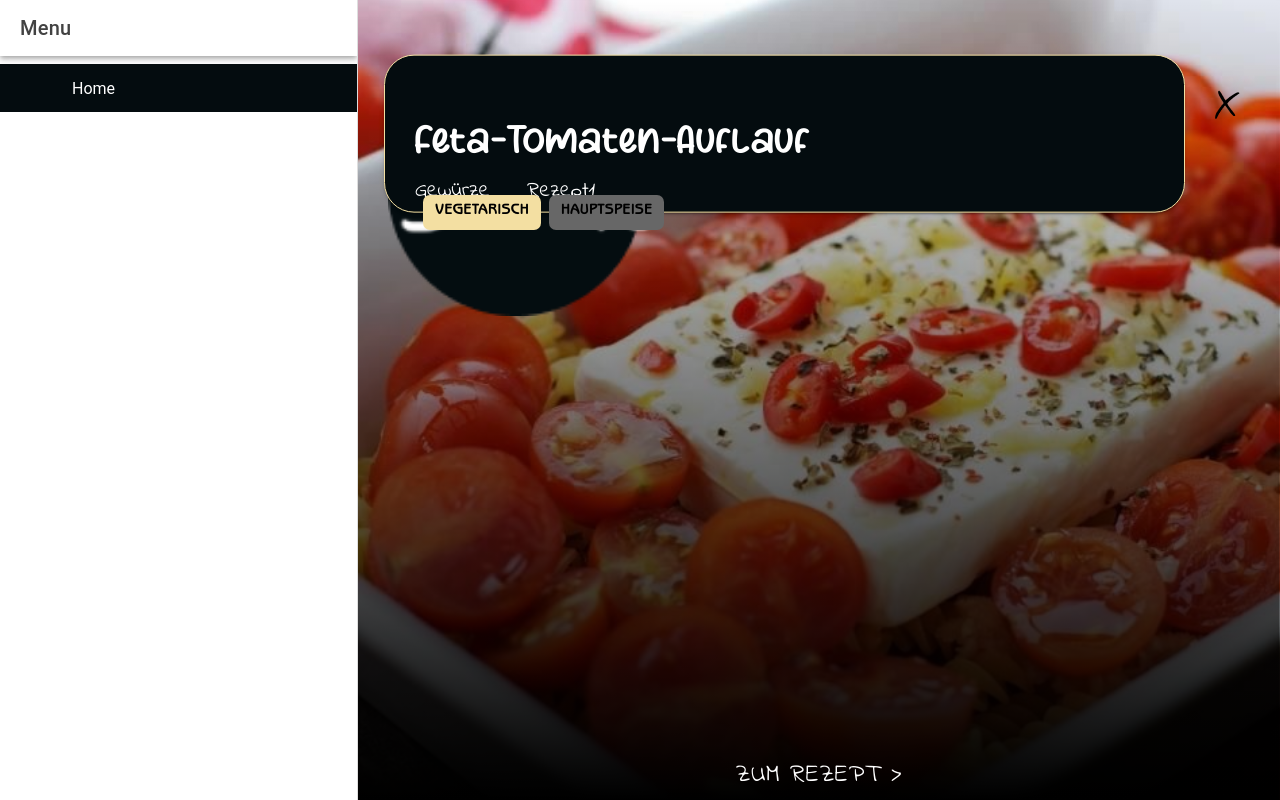
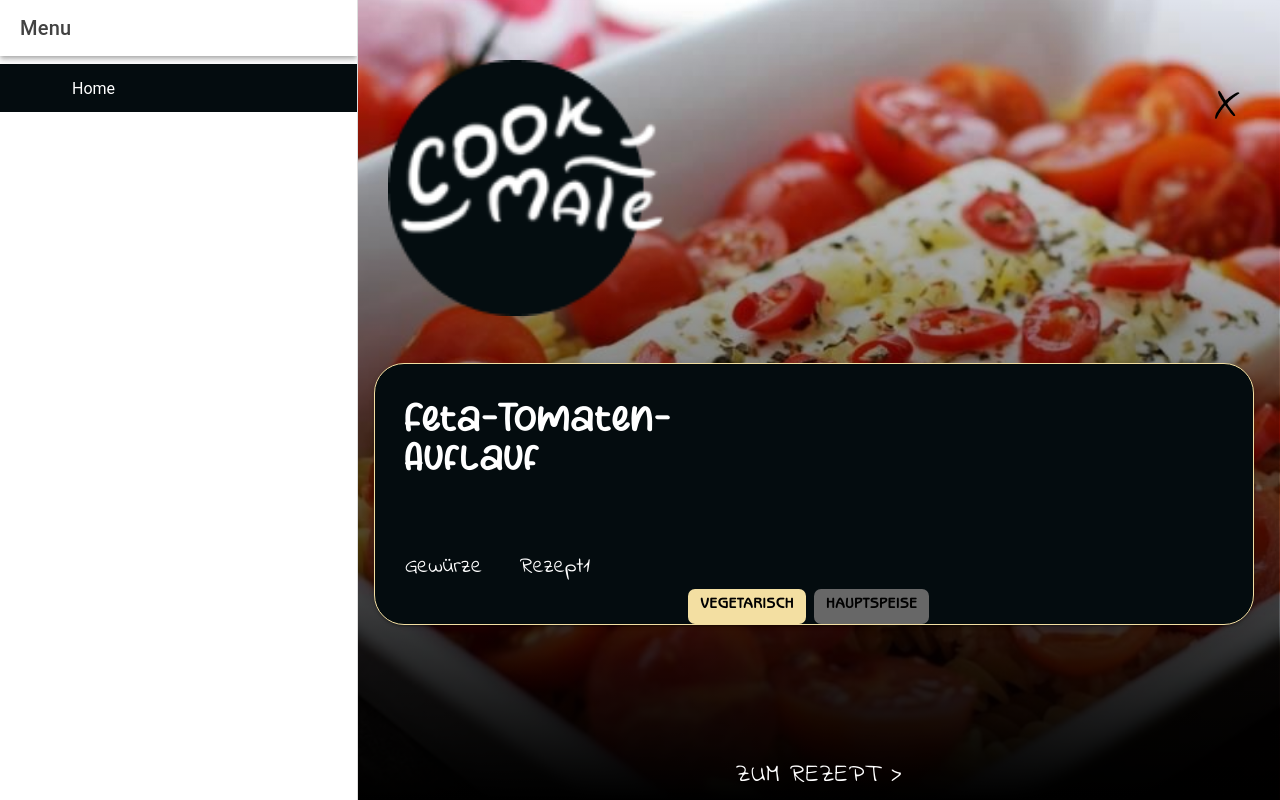
Before and after one commit to HeleneReiter/cookmate, a React (Create React App) app: page /basics/gewurze in a window 1280 px wide. Built offline with nearby package versions, Linux system fonts and the light colour scheme; no server answers.

Commit message:
basics fixed, schneidenlvl1 fertig

```diff
--- a/src/pages/CSS/Arbeitsschritte.css
+++ b/src/pages/CSS/Arbeitsschritte.css
@@ -42,7 +42,7 @@
     line-height: 40px;
 }
 
-ion-content .Arbeitschrittebackground {
+.Arbeitschrittebackground {
     --ion-background-color: #7bacbe;
 }
 
--- a/src/pages/CSS/Home.css
+++ b/src/pages/CSS/Home.css
@@ -31,6 +31,11 @@
   font-family: 'AnythingSkribble';
 }
 
+.home h3 {
+  font-family: 'AnythingSkribble';
+  font-size: 20px;
+}
+
 .basics-card {
   display: grid;
   width: 100%;
@@ -43,7 +48,8 @@
   background-size: cover;
   background-position: center;
   background-repeat: no-repeat;
-;
+
+
 }
 
 .basics-card::before {
@@ -77,12 +83,13 @@
 
 .basicsButton {
   width: 400px;
-  height: 10px;
+  height: 100px;
   margin: 0.5em;
   border-radius: 10px;
   text-align: center;
   text-transform: uppercase;
   font-size: 40px;
+
   font-family: 'AnythingSkribble';
   background-color: transparent;
   color: #F3DFA2;
@@ -90,6 +97,7 @@
   display: flex;
   flex-direction: column;
   justify-content: center;
+  margin: auto;
 }
 
 .button-inner-content {
--- a/src/pages/CSS/RecipeCard.css
+++ b/src/pages/CSS/RecipeCard.css
@@ -39,10 +39,20 @@ h3 {
 }
 
 
+.content {
+    --ion-background-color: transparent;
+
+}
+
 .box {
-    margin-bottom: 30px;
-    background-color: #040C0F;
+    height: 260px;
+    width: 336px;
+    position: relative;
+
+
 }
+
+
 
 .custom-ion-card {
     background-color: #040C0F;
@@ -52,20 +62,16 @@ h3 {
     border-radius: 30px; /* Abgerundete Ecken */
     border-color: #F3DFA2;
 
-    width: 90%;
-    max-height: auto;
-    position: relative;
-    transform: translateY(20%);
-    align-self: center;
-
-
+    margin-top: 350px;
+    margin-left: auto;
 }
 
 .custom-ion-card p {
     font-family: 'AnythingSkribble';
-    font-size: 48px;
-    font-weight: 200;
+    font-size: 48.7px;
+    font-weight: 400;
     color: white;
+
 
     padding-left: 30px;
     padding-top: 30px;
@@ -75,7 +81,13 @@ h3 {
 
     letter-spacing: -0.09px;
     line-height: 38.6px;
+    text-align: left;
+
 }
+
+
+
+
 
 .zumRezept p{
     color: white;
@@ -136,25 +148,42 @@ h3 {
 }
 
 .labelbox {
-    position: absolute;
     max-height: auto;
     position: relative;
-    padding-left: 45px;
+    bottom: 50px;
+    right: 10px;
+
+}
+
+.labelboxBasics {
+    max-height: auto;
+    display: flex;
+    position: relative;
+
+    justify-content: center;
+    right: 10px;
+    bottom: 50px;
 
 }
 
 .info {
+    margin-top: 10px;
+    position: absolute;
+    bottom: 35px;
+    text-align: left;
     padding-left: 30px;
+
 }
 
 .info h2{
     color: white;
     font-family: 'IndieFlower';
-    font-size: 21px;
+    font-size: 21.7px;
     word-spacing: 30px;
 
     letter-spacing: -0.04px;
     line-height: 38.6px;
+
 }
 
 
@@ -168,6 +197,7 @@ h3 {
     border: 1.2px solid;
     border-color: #D50032;
     border-radius: 5.97px/6px;
+    margin: 10px;
 }
 
 .circleTwo {
@@ -176,6 +206,7 @@ h3 {
     border: 1.2px solid;
     border-color: #f3dfa2;
     border-radius: 5.97px/6px;
+    margin: 10px;
 }
 
 .circleThree {
@@ -184,6 +215,7 @@ h3 {
     border: 1.2px solid;
     border-color: #7EBDC2;
     border-radius: 5.97px/6px;
+    margin: 10px;
 }
 
 .circleOneFilled {
@@ -213,14 +245,15 @@ h3 {
     background-color: #7EBDC2;
 }
 
-ion-segment {
-    background: transparent;
-    height: 30px;
-    width: auto;
-    align-self: center;
-    position: absolute;
+.Circles {
+    display: flex;
+    position: relative;
+    margin-top: 10;
 
-    top: 710px;
+    justify-content: center;
+    align-items: center;
+
+
 }
 
 /* Stil für nicht ausgewählte Segment-Buttons */
@@ -249,3 +282,18 @@ ion-segment-button.segment-activated .circle{
     --ion-background-color: transparent;
 
 }
+
+.swiper {
+    margin: 10px;
+    position: absolute;
+    width: 100%;
+    height: 100%;
+    background-color: transparent;
+
+}
+
+.swiper_slide {
+    margin: none;
+    background-color: transparent;
+
+}
--- a/src/pages/Levels/Basics/BasicGewürze.tsx
+++ b/src/pages/Levels/Basics/BasicGewürze.tsx
@@ -18,11 +18,12 @@ const BasicGewürze: React.FC = () => {
     return (
       <>
       <IonCard className="custom-ion-card">
-          <div className="box"></div>
+          <div className="box">
           <p>Feta-Tomaten-Auflauf</p>
           <div className="info"><h2>Gewürze Rezept1</h2></div> {/*besser korrigieren*/}
+          </div>
           </IonCard>
-          <div className="labelbox">
+          <div className="labelboxBasics">
           <IonChip className="labelVeggie">
             <IonLabel>Vegetarisch</IonLabel>
           </IonChip>
@@ -43,14 +44,15 @@ const BasicGewürze: React.FC = () => {
       }}
     >
       <img className="logo" src="/assets/Elemente/Logo.png" alt="Logo" />
-      <img
+
+
+        <IonCardContent>
+        <img
         onClick={handleCloseClick}
         className="close_dark"
         alt="schließen"
         src="/assets/Elemente/Close.png" style={{ position: 'absolute', right: '40px', top: '90px' }}
       />
-
-        <IonCardContent>
           {renderCardContent()}
         </IonCardContent>
 
--- a/src/pages/Levels/Basics/BasicMarinieren.tsx
+++ b/src/pages/Levels/Basics/BasicMarinieren.tsx
@@ -22,11 +22,12 @@ const BasicMarinieren: React.FC = () => {
     return (
       <>
       <IonCard className="custom-ion-card">
-          <div className="box"></div>
+          <div className="box">
           <p>Himbeersauce</p>
           <div className="info"><h2>Sauce Rezept1</h2></div> {/*besser korrigieren*/}
+          </div>
           </IonCard>
-          <div className="labelbox">
+          <div className="labelboxBasics">
           <IonChip className="labelVegan">
             <IonLabel>Vegan</IonLabel>
           </IonChip>
@@ -47,14 +48,15 @@ const BasicMarinieren: React.FC = () => {
       }}
     >
       <img className="logo" src="/assets/Elemente/Logo.png" alt="Logo" />
-      <img
+
+
+        <IonCardContent>
+        <img
         onClick={handleCloseClick}
         className="close_dark"
         alt="schließen"
         src="/assets/Elemente/Close.png" style={{ position: 'absolute', right: '40px', top: '90px' }}
       />
-
-        <IonCardContent>
           {renderCardContent()}
         </IonCardContent>
 
--- a/src/pages/Levels/Basics/BasicSchneiden.tsx
+++ b/src/pages/Levels/Basics/BasicSchneiden.tsx
@@ -22,10 +22,13 @@ const BasicSchneiden: React.FC = () => {
     return (
       <>
       <IonCard className="custom-ion-card">
+      <div className="box">
           <p>Griechischer Salat</p>
           <div className="info"><h2>Schneiden Rezept1</h2></div> {/*besser korrigieren*/}
+          </div>
           </IonCard>
-          <div className="labelbox">
+
+          <div className="labelboxBasics">
           <IonChip className="labelVeggie">
             <IonLabel>Vegetarisch</IonLabel>
           </IonChip>
@@ -46,15 +49,16 @@ const BasicSchneiden: React.FC = () => {
       }}
     >
       <img className="logo" src="/assets/Elemente/Logo.png" alt="Logo" />
-      <img
+
+
+
+        <IonCardContent >
+        <img
         onClick={handleCloseClick}
         className="close_dark"
         alt="schließen"
         src="/assets/Elemente/Close.png" style={{ position: 'absolute', right: '40px', top: '90px' }}
       />
-
-
-        <IonCardContent>
           {renderCardContent()}
 
         </IonCardContent>
--- a/src/pages/Levels/Basics/BasicTeig.tsx
+++ b/src/pages/Levels/Basics/BasicTeig.tsx
@@ -22,11 +22,12 @@ const BasicTeig: React.FC = () => {
     return (
       <>
       <IonCard className="custom-ion-card">
-          <div className="box"></div>
+          <div className="box">
           <p>Palatschinken</p>
           <div className="info"><h2>Teig Rezept1</h2></div> {/*besser korrigieren*/}
+          </div>
         </IonCard>
-          <div className="labelbox">
+          <div className="labelboxBasics">
           <IonChip className="labelVeggie">
             <IonLabel>Vegetarisch</IonLabel>
           </IonChip>
@@ -47,14 +48,15 @@ const BasicTeig: React.FC = () => {
       }}
     >
       <img className="logo" src="/assets/Elemente/Logo.png" alt="Logo" />
-      <img
+
+
+        <IonCardContent>
+        <img
         onClick={handleCloseClick}
         className="close_dark"
         alt="schließen"
         src="/assets/Elemente/Close.png" style={{ position: 'absolute', right: '40px', top: '90px' }}
       />
-
-        <IonCardContent>
           {renderCardContent()}
 
         </IonCardContent>
--- a/src/pages/Levels/SchneidenLevel1.tsx
+++ b/src/pages/Levels/SchneidenLevel1.tsx
@@ -83,13 +83,16 @@ const SchneidenLevel1: React.FC = () => {
         backgroundPosition: 'center'
       }}
     >
-      <IonContent scrollX >
+      <IonContent
+        scrollX={false}
+        scrollY={false}>
         <Swiper
           onSwiper={setSwiper}
           spaceBetween={100}
           slidesPerView={1}
           scrollbar={{ draggable: false }}
           onSlideChange={handleSlideChange}
+          className="swiper"
         >
 
           <img className="logo" src="/assets/Elemente/Logo.png" alt="Logo" />
@@ -101,16 +104,17 @@ const SchneidenLevel1: React.FC = () => {
                 />
 
           {data.map((slide, index) => (
-            <SwiperSlide key={`slide_${index}`} >
-              <IonCardContent >
+            <SwiperSlide key={`slide_${index}`} className="swiper_slide">
+              <IonCardContent>
+                <>
 
+                  <IonCard className="custom-ion-card">
+                    <div className="box">
+                      <p>{slide.description}</p>
+                      <div className="info"><h2>Gewürze {slide.title}</h2></div>
+                    </div>
+                  </IonCard>
 
-                <>
-                  <IonCard className="custom-ion-card">
-                    <div className="box"></div>
-                    <p>{slide.description}</p>
-                    <div className="info"><h2>Gewürze {slide.title}</h2></div> {/*besser korrigieren*/}
-                  </IonCard>
                   <div className="labelbox">
                     <IonChip className={slide.classname}>
                       <IonLabel>{slide.label}</IonLabel>
@@ -119,22 +123,26 @@ const SchneidenLevel1: React.FC = () => {
                       <IonLabel>{slide.recipeCategoryLabel}</IonLabel>
                     </IonChip>
                   </div>
-                  <div className="circleOne"></div>
                 </>
-
-
-
-                {/* <IonButton onClick={goPrev}>&lt;</IonButton>
-
-                <IonButton onClick={goNext}>&gt;</IonButton> */}
-
+                <img
+                  onClick={handleCloseClick}
+                  className="close_dark"
+                  alt="schließen"
+                  src="/assets/Elemente/Close.png" style={{ position: 'absolute', right: '40px', top: '90px', opacity:0}}
+                />
 
               </IonCardContent>
             </SwiperSlide>
           ))}
         </Swiper>
+
       </IonContent>
 
+      <div className="Circles">
+        <div className="circleOne"></div>
+        <div className="circleTwo"></div>
+        <div className="circleThree"></div>
+      </div>
       <IonButton className="zumRezept" fill="clear" routerLink="/Rezept1_One" >
         <p>Zum Rezept &gt;</p>
       </IonButton>
```
Lines whose indentation alone changed are shown as unchanged.
